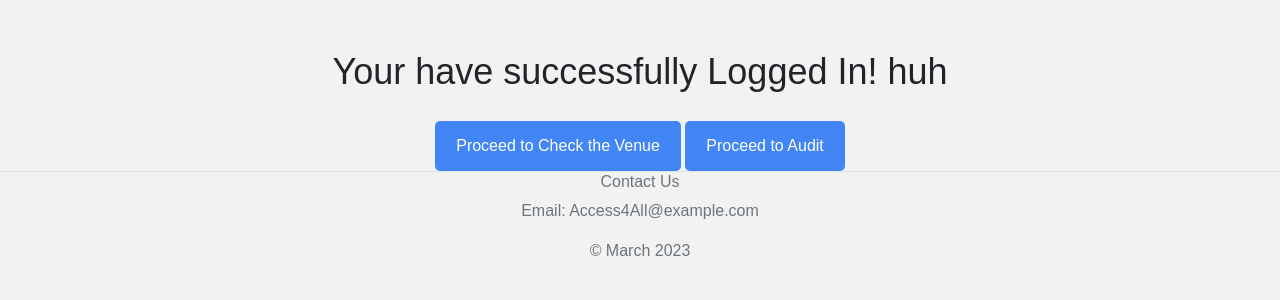
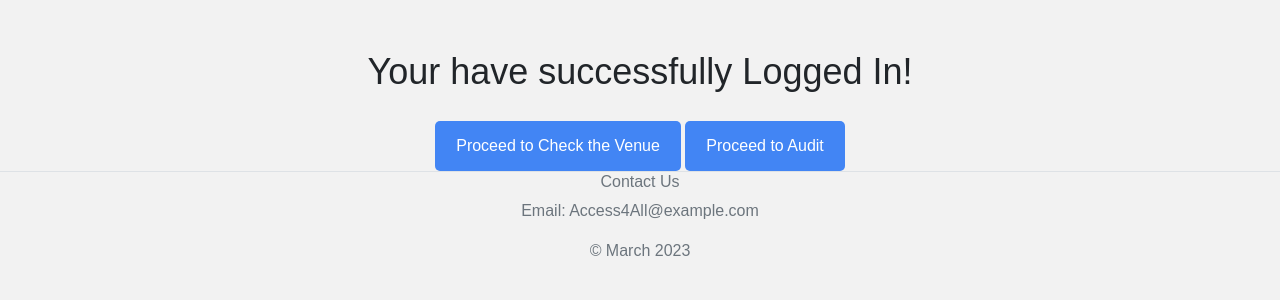
Before and after one commit to Waris-Al/EW2, a PHP site: page /LoginGreeting.php?company=1 in a window 1280 px wide. Shown: the part 56-356 px from the top of the page. Run offline with PHP 8.4, Linux system fonts and the light colour scheme; data that the repository does not hold is empty; some libraries are stand-ins or nearby versions.

Commit message:
im not sure

```diff
--- a/LoginGreeting.php
+++ b/LoginGreeting.php
@@ -67,7 +67,7 @@ if (isset($_SESSION['loggedin']) && $_SESSION['loggedin'] === true) {
   </style>
 </head>
 <body>
-  <h1>Your have successfully Logged In! huh</h1>
+  <h1>Your have successfully Logged In!</h1>
 
   <a href="CheckVenue.php" class="btn">Proceed to Check the Venue</a>
 
```
